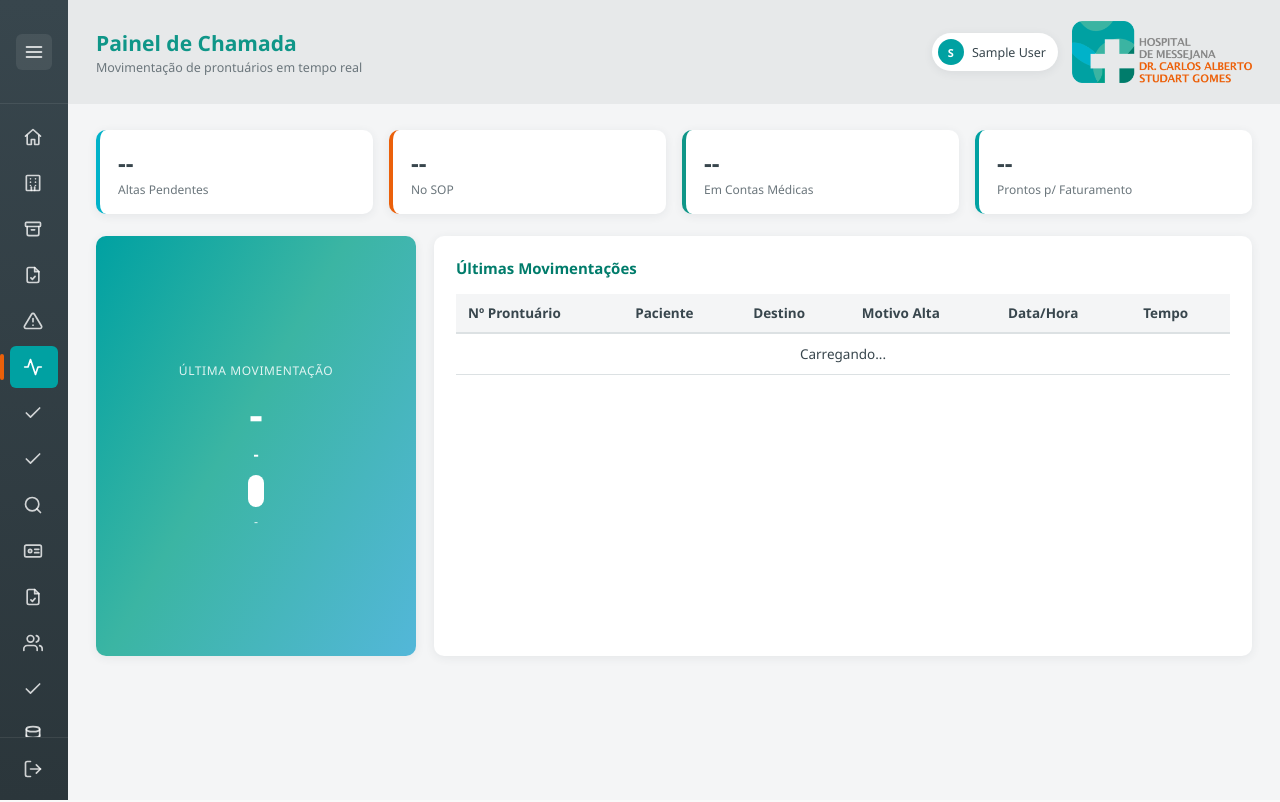
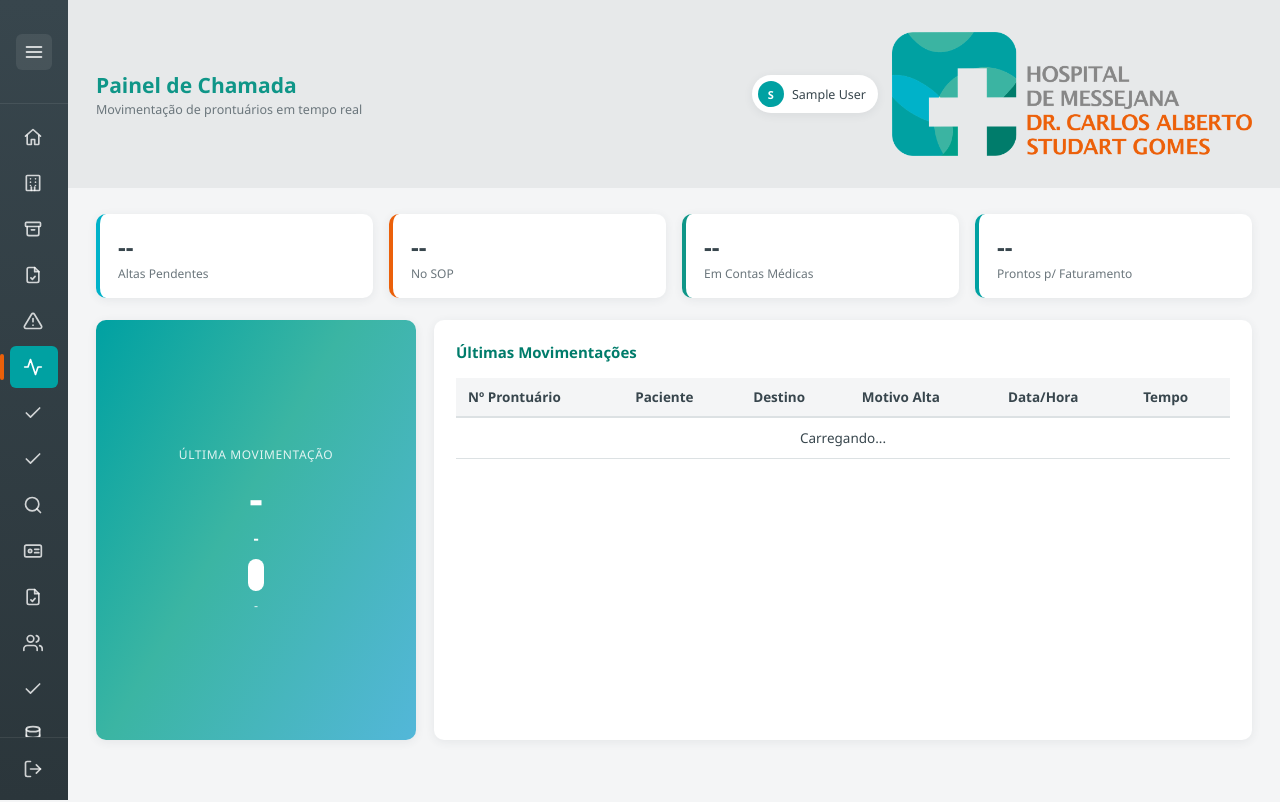
Before and after one commit to willerdantas/sop, a Flask app: page /painel in a window 1280 px wide. Run offline with Flask 3, Linux system fonts and the light colour scheme; the visitor is signed in with stand-in values (Sample User, id 1); parts of the project's set-up code (start-up, migrations or seed data) failed here and were passed over; some libraries are stand-ins or nearby versions.

Commit message:
ajustes de logo

```diff
--- a/static/css/style.css
+++ b/static/css/style.css
@@ -44,6 +44,10 @@
   --largura-sidebar-recolhida: 68px;
   --largura-sidebar-expandida: 240px;
   --altura-header: 104px;
+  /* Altura so do cabecalho de conteudo (topo-pagina): separada da barra do
+     topo da sidebar porque a logo das paginas e maior e precisa de mais
+     espaco vertical sem esticar a sidebar tambem. */
+  --altura-topo-pagina: 188px;
 
   --transicao-padrao: 0.22s ease;
 }
@@ -417,7 +421,7 @@ ul { list-style: none; margin: 0; padding: 0; }
 }
 
 .topo-pagina {
-  height: var(--altura-header);
+  height: var(--altura-topo-pagina);
   background: var(--cor-cabecalho-claro);
   display: flex;
   align-items: center;
@@ -460,8 +464,8 @@ ul { list-style: none; margin: 0; padding: 0; }
 }
 
 .topo-logo {
-  height: 84px;
-  max-width: 180px;
+  height: 168px;
+  max-width: 360px;
   object-fit: contain;
 }
 
@@ -873,7 +877,7 @@ table.tabela-padrao tbody tr:hover { background: #FAFBFB; }
    da pagina - some o logo e deixa so o avatar do usuario (nome continua
    disponivel pelo "title" ao tocar/segurar). */
 @media (max-width: 640px) {
-  :root { --altura-header: 72px; }
+  :root { --altura-header: 72px; --altura-topo-pagina: 72px; }
   .topo-pagina { gap: 8px; }
   .topo-pagina h1 { font-size: 16px; }
   .topo-pagina .subtitulo { font-size: 11px; }
--- a/templates/relatorio_competencia.html
+++ b/templates/relatorio_competencia.html
@@ -60,7 +60,7 @@
   <button type="button" onclick="window.print()">Imprimir / Salvar PDF</button>
 </div>
 
-<img src="{{ url_for('static', filename='img/' + logo_paginas) }}" alt="Logo" style="max-height:52px; max-width:220px; object-fit:contain; margin-bottom:10px;">
+<img src="{{ url_for('static', filename='img/' + logo_paginas) }}" alt="Logo" style="max-height:168px; max-width:360px; object-fit:contain; margin-bottom:10px;">
 
 <h1>Relatório de Auditoria — Competência {{ comp.competencia }}</h1>
 <p class="subtitulo">Prontuário {{ prontuario.numero_prontuario }} · {{ prontuario.paciente_nome }}</p>
```
